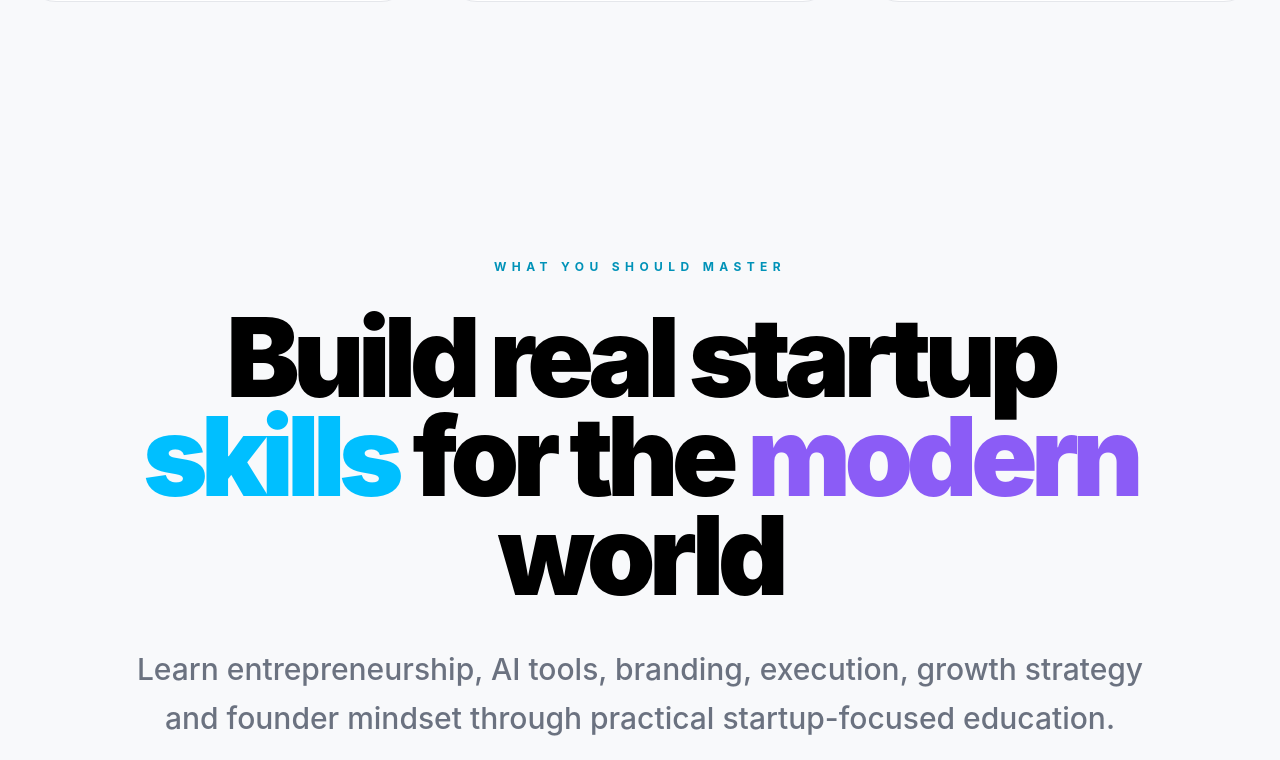
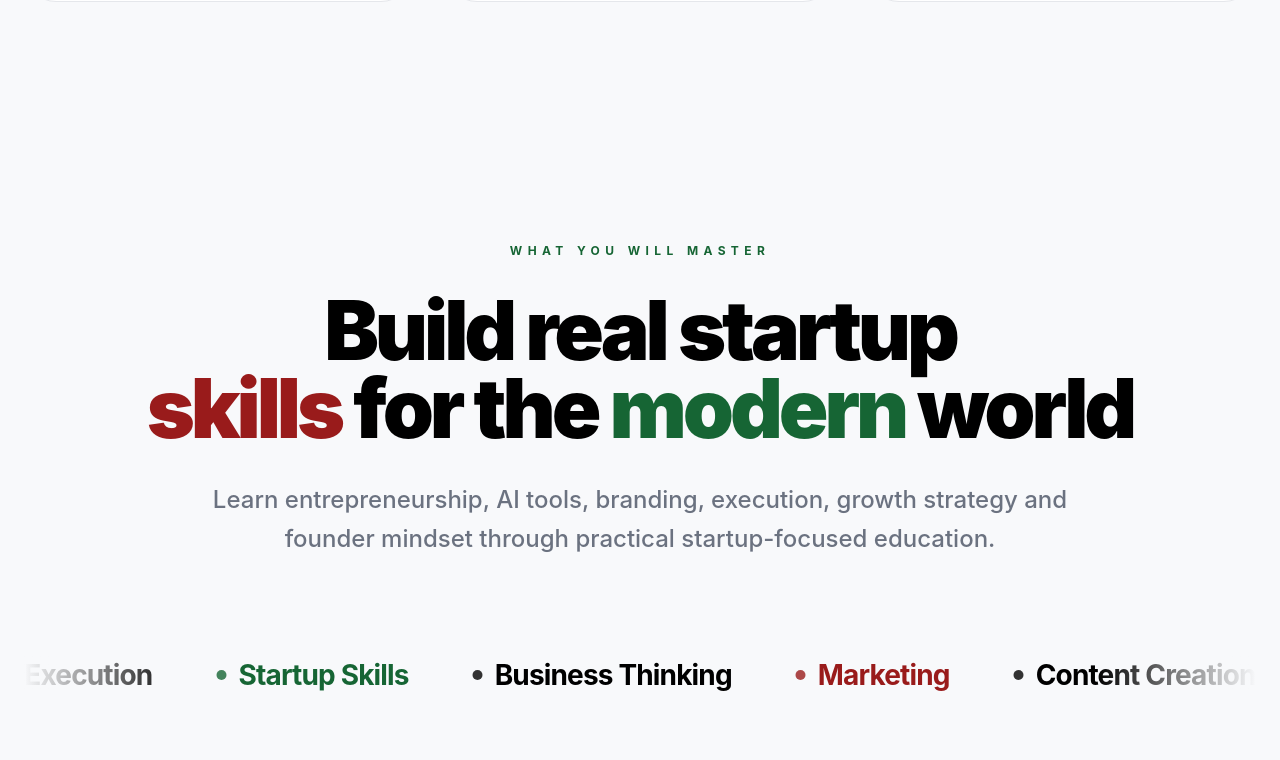
Before and after one commit to saini424/innvostep-website, a Next.js app: page / in a window 1280 px wide. Shown: the part 1440-2200 px from the top of the page. Built offline with nearby package versions, Linux system fonts and the light colour scheme.

Commit message:
final premium pronto style section

```diff
--- a/components/landing/logo-marquee.tsx
+++ b/components/landing/logo-marquee.tsx
@@ -7,35 +7,35 @@ import { useRef } from "react"
 const skills = [
   {
     name: "Founder Mindset",
-    color: "text-yellow-500",
+    color: "text-black",
   },
   {
     name: "Networking",
-    color: "text-violet-500",
+    color: "text-[#991b1b]",
   },
   {
     name: "Startup Execution",
-    color: "text-cyan-500",
+    color: "text-black",
   },
   {
     name: "Startup Skills",
-    color: "text-blue-500",
+    color: "text-[#166534]",
   },
   {
     name: "Business Thinking",
-    color: "text-orange-500",
+    color: "text-black",
   },
   {
     name: "Marketing",
-    color: "text-pink-500",
+    color: "text-[#991b1b]",
   },
   {
     name: "Content Creation",
-    color: "text-fuchsia-500",
+    color: "text-black",
   },
   {
     name: "AI Tools",
-    color: "text-emerald-500",
+    color: "text-[#166534]",
   },
 ]
 
@@ -50,7 +50,7 @@ export function LogoMarquee() {
   return (
     <section
       ref={ref}
-      className="relative overflow-hidden bg-[#f8f9fb] py-32 md:py-40"
+      className="relative overflow-hidden bg-[#f8f9fb] py-28 md:py-36"
     >
       <motion.div
         initial={{ opacity: 0, y: 80 }}
@@ -58,19 +58,19 @@ export function LogoMarquee() {
         transition={{ duration: 1 }}
         className="max-w-7xl mx-auto px-6"
       >
-        {/* top label */}
+        {/* Top Label */}
         <motion.div
           initial={{ opacity: 0, y: 20 }}
           animate={isInView ? { opacity: 1, y: 0 } : {}}
           transition={{ delay: 0.2 }}
           className="flex justify-center mb-8"
         >
-          <span className="uppercase tracking-[0.45em] text-[12px] font-bold text-cyan-600">
-            WHAT YOU should MASTER
+          <span className="uppercase tracking-[0.45em] text-[12px] font-bold text-[#166534]">
+            WHAT YOU WILL MASTER
           </span>
         </motion.div>
 
-        {/* premium heading */}
+        {/* Premium Heading */}
         <motion.h2
           initial={{ opacity: 0, y: 40 }}
           animate={isInView ? { opacity: 1, y: 0 } : {}}
@@ -78,46 +78,46 @@ export function LogoMarquee() {
           className="
             text-center
             font-black
-            tracking-[-0.06em]
-            leading-[0.9]
-            text-[58px]
-            md:text-[110px]
+            tracking-[-0.05em]
+            leading-[0.95]
+            text-[44px]
+            md:text-[82px]
             text-black
-            max-w-6xl
+            max-w-5xl
             mx-auto
           "
         >
           Build real startup
           <br />
 
-          <span className="text-[#00bfff]">
+          <span className="text-[#991b1b]">
             skills
           </span>
 
           {" "}for the{" "}
 
-          <span className="text-[#8b5cf6]">
+          <span className="text-[#166534]">
             modern
           </span>
 
           {" "}world
         </motion.h2>
 
-        {/* subtitle */}
+        {/* Subtitle */}
         <motion.p
           initial={{ opacity: 0, y: 30 }}
           animate={isInView ? { opacity: 1, y: 0 } : {}}
           transition={{ delay: 0.5 }}
           className="
             text-center
-            text-[20px]
-            md:text-[30px]
+            text-[18px]
+            md:text-[24px]
             leading-relaxed
             text-[#6b7280]
             font-medium
-            max-w-5xl
+            max-w-4xl
             mx-auto
-            mt-10
+            mt-8
           "
         >
           Learn entrepreneurship, AI tools, branding,
@@ -125,16 +125,16 @@ export function LogoMarquee() {
           through practical startup-focused education.
         </motion.p>
 
-        {/* moving premium row */}
-        <div className="relative mt-28 overflow-hidden">
+        {/* Moving Skill Row */}
+        <div className="relative mt-24 overflow-hidden">
 
-          {/* fade left */}
+          {/* Left Fade */}
           <div className="absolute left-0 top-0 bottom-0 w-40 bg-gradient-to-r from-[#f8f9fb] to-transparent z-10" />
 
-          {/* fade right */}
+          {/* Right Fade */}
           <div className="absolute right-0 top-0 bottom-0 w-40 bg-gradient-to-l from-[#f8f9fb] to-transparent z-10" />
 
-          {/* marquee */}
+          {/* Marquee */}
           <motion.div
             animate={{
               x: ["0%", "-50%"],
@@ -144,38 +144,37 @@ export function LogoMarquee() {
               duration: 22,
               ease: "linear",
             }}
-            className="flex gap-20 whitespace-nowrap w-max"
+            className="flex gap-16 whitespace-nowrap w-max"
           >
             {[...skills, ...skills].map((skill, index) => (
               <motion.div
                 key={`${skill.name}-${index}`}
                 whileHover={{
-                  y: -5,
-                  scale: 1.05,
+                  y: -3,
                 }}
                 transition={{ duration: 0.2 }}
-                className="flex items-center gap-4 shrink-0"
+                className="flex items-center gap-3 shrink-0"
               >
-                {/* premium glow dot */}
+                {/* Premium Small Dot */}
                 <div
                   className={`
-                    w-3
-                    h-3
+                    w-2.5
+                    h-2.5
                     rounded-full
                     ${skill.color}
                     bg-current
-                    shadow-[0_0_20px_currentColor]
+                    opacity-80
                   `}
                 />
 
-                {/* premium text */}
+                {/* Skill Text */}
                 <span
                   className={`
                     ${skill.color}
-                    text-[28px]
-                    md:text-[36px]
-                    font-black
-                    tracking-[-0.05em]
+                    text-[22px]
+                    md:text-[28px]
+                    font-bold
+                    tracking-[-0.03em]
                   `}
                 >
                   {skill.name}
```
